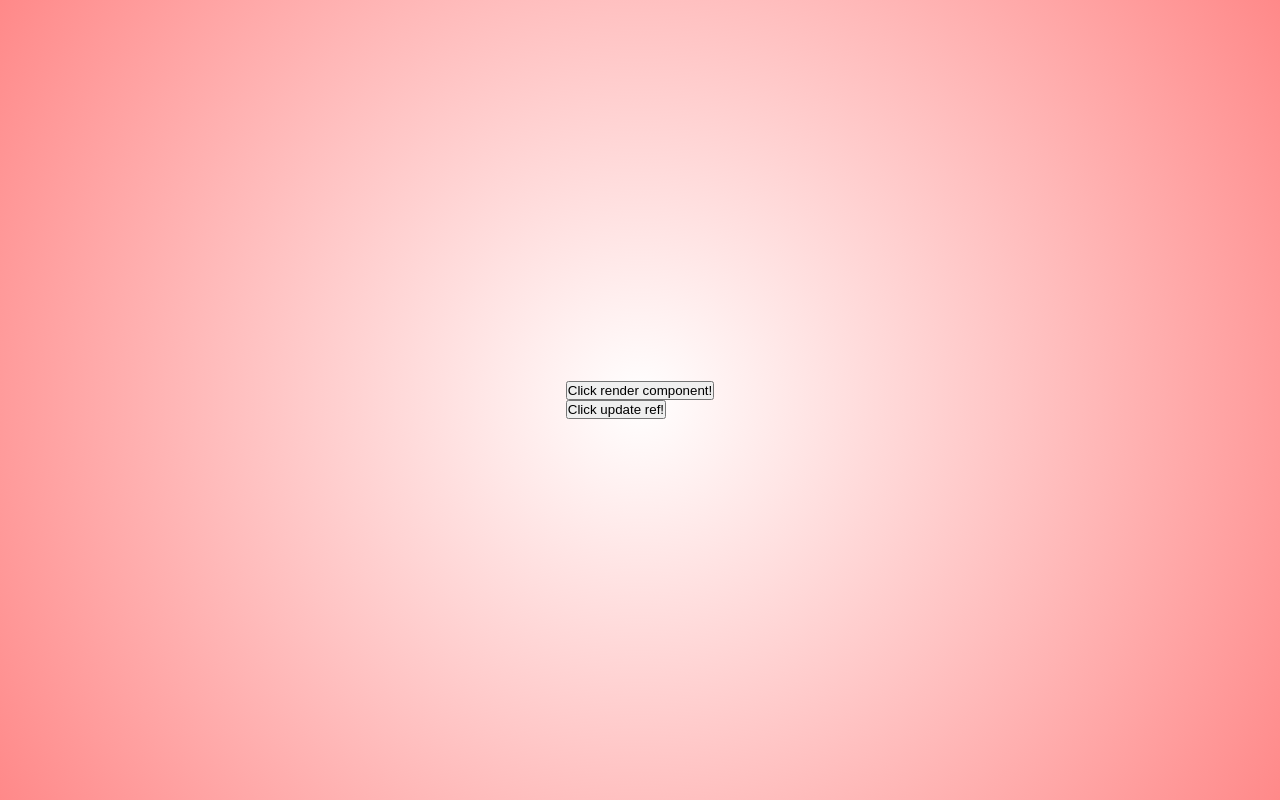
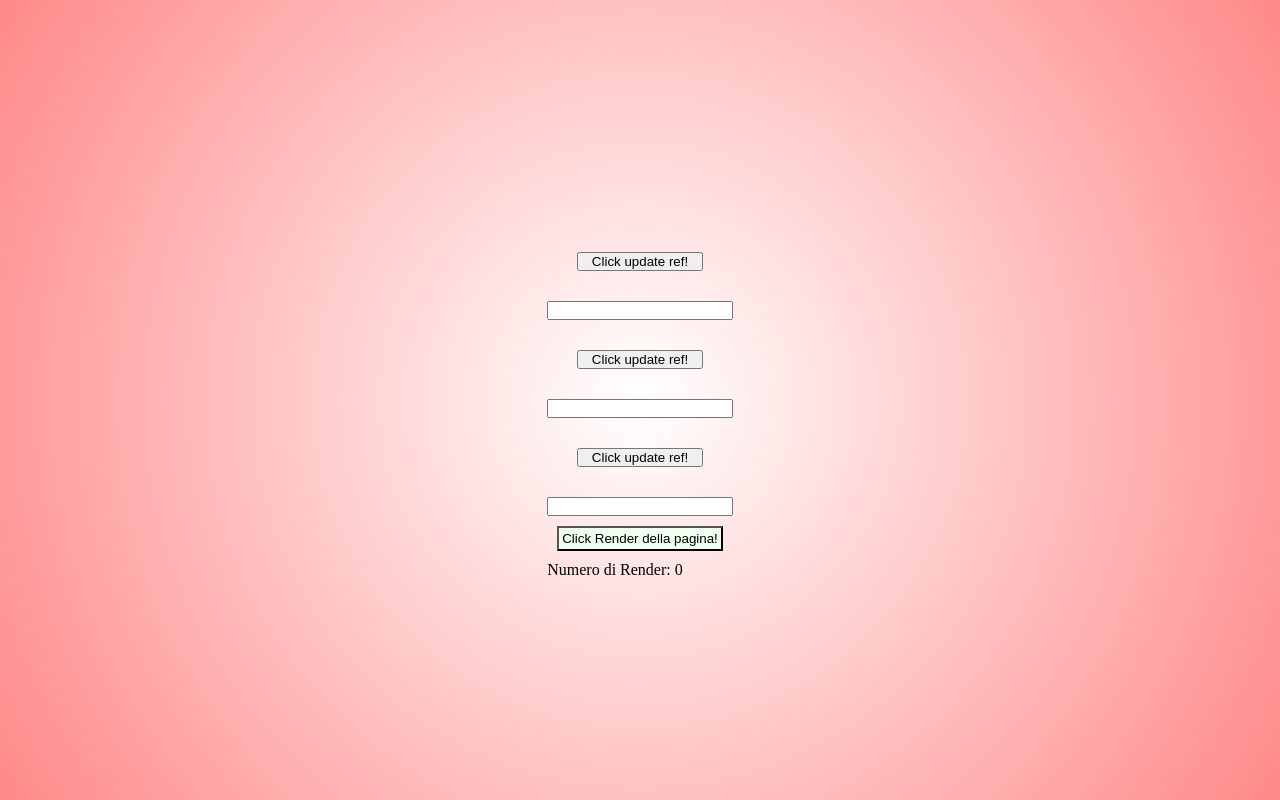
Before and after one commit to David92p/React-Hooks, a React (Vite) app: page / in a window 1280 px wide. Built offline with nearby package versions, Linux system fonts and the light colour scheme.

Commit message:
Added second part useRef Hook

```diff
--- a/src/App.jsx
+++ b/src/App.jsx
@@ -1,10 +1,11 @@
 import './App.css'
-import HookuseRefFirstPart from './components/HookuseRefFirstPart'
+import { HookuseRefFirstPart, HookuseRefSecondpart } from './components'
 
 function App() {
   return (
     <div style={container}>
-      <HookuseRefFirstPart/>
+      {/* <HookuseRefFirstPart/> */}
+      <HookuseRefSecondpart />
     </div>
   )
 }
--- a/src/components/HookuseRefSecondpart.jsx
+++ b/src/components/HookuseRefSecondpart.jsx
@@ -1,9 +1,70 @@
-import React from 'react'
+import { useEffect, useRef, useState } from 'react'
 
 const HookuseRefSecondpart = () => {
+
+  // IMPOSTATIAMO UNO STATO CON USESTATE
+	let [number, setNumber] = useState(0)
+
+  // CREAIAMO 3 REFERENZE PER CONTROLLARE GLI INPUT
+  const inputRef1 = useRef(null)
+  const inputRef2 = useRef(null)
+  const inputRef3 = useRef(null)
+
+  // CONTROLLIAMO IL RENDER DEL COMPONENTE GRAZIE ALL'AIUTO DI USEEFFECT
+  useEffect(() => {
+		console.log("COMPONENT RENDERED")
+	})
+
+  // LA FUNZIONE INTERVIENE SU UNO STATO DEL COMPONENTE CREATO DA USESTATE
+  const renderPage = () => {
+    setNumber(number => number + 1)
+  }
+
+  // CREIAMO DELLE FUNZIONI PER CONTROLLARE GLI INPUT DEL DOM
+  // AGGIORNANDO LE REF NON GENERIAMO UN RENDER DELL'INTERO COMPONENTE
+  const handleClick1 = () => {
+    inputRef1.current.focus()
+    inputRef1.current.style.background = "yellow"
+    inputRef2.current.style.background = ""
+    inputRef3.current.style.background = ""
+  }
+
+  const handleClick2 = () => {
+    inputRef2.current.focus()
+    inputRef1.current.style.background = ""
+    inputRef2.current.style.background = "yellow"
+    inputRef3.current.style.background = ""
+  }
+
+  const handleClick3 = () => {
+    inputRef3.current.focus()
+    inputRef1.current.style.background = ""
+    inputRef2.current.style.background = ""
+    inputRef3.current.style.background = "yellow"
+  }
+
   return (
-    <div>
+    <div style={{display: "flex", flexDirection: "column"}}>
+      <button style={{margin: "30px"}} onClick={handleClick1}>
+          Click update ref!
+      </button>
+      <input ref={inputRef1}/>
 
+      <button style={{margin: "30px"}} onClick={handleClick2}>
+          Click update ref!
+      </button>
+      <input ref={inputRef2}/>
+
+      <button style={{margin: "30px"}} onClick={handleClick3}>
+          Click update ref!
+      </button>
+      <input ref={inputRef3}/>
+
+      {/* DI SEGUITO UN BOTTONE CHE AGGIORNA UNO STATO TRAMITE USESTATE, QUESTO GENERA IL RENDER DELL'INTERO COMPONENTE */}
+      <button onClick={renderPage} style={{backgroundColor: "#F0FFF0", margin: "10px", padding:"3px"}}>
+          Click Render della pagina!
+      </button>
+      <span>Numero di Render: { number }</span>
     </div>
   )
 }
--- a/src/components/index.js
+++ b/src/components/index.js
@@ -1,3 +1,4 @@
-import HookuseRefFirstPart from "./HookuseRef";
+import HookuseRefFirstPart from "./HookuseRefFirstPart";
+import HookuseRefSecondpart from "./HookuseRefSecondpart";
 
-export { HookuseRefFirstPart }
+export { HookuseRefFirstPart , HookuseRefSecondpart}
```
